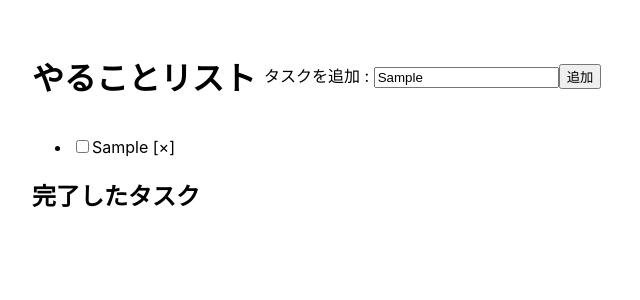
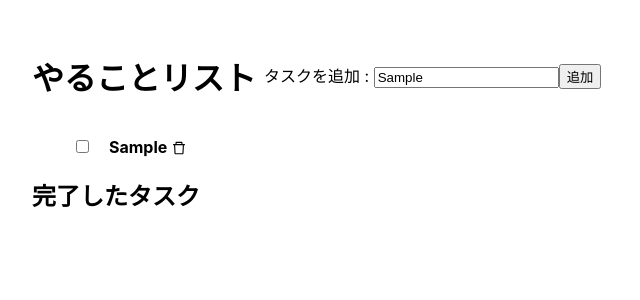
Before and after one commit to shintaronishimura/todo-list, a React (Create React App) app: page / in a window 1280 px wide. Both pictures are taken after typing "Sample" into the empty fields and a click on the button "追加". Shown: the top 300 px of the page, without its empty margins (0-640 px from the left). Built offline with nearby package versions, Linux system fonts and the light colour scheme.

Commit message:
コンポーネント化

```diff
--- a/src/components/TodoList.js
+++ b/src/components/TodoList.js
@@ -1,5 +1,6 @@
 import { HStack } from "@chakra-ui/react";
 import { useState } from "react";
+import { AiOutlineDelete } from "react-icons/ai";
 
 const TodoList = () => {
   const [todos, setTodos] = useState([]);
@@ -41,6 +42,36 @@ const TodoList = () => {
     }
   };
 
+  const DisplayTodoList = ({ Tasks }) => {
+    return (
+      <ul>
+        {Tasks.map((todo, index) => (
+          <li style={{ listStyle: "none" }} key={index}>
+            <input
+              type="checkbox"
+              checked={todo.isCompleted}
+              onChange={() => handleUpdatedTask(todo.id, todo.isCompleted)}
+              style={{ marginRight: "20px" }}
+            />
+            <span style={{ fontWeight: "bold" }}>{todo.task}</span>
+            <span
+              style={{ cursor: "pointer" }}
+              onClick={() => handleDeleteTask(todo.id)}
+            >
+              <AiOutlineDelete
+                style={{
+                  verticalAlign: "middle",
+                  marginBottom: "1px",
+                  marginLeft: "4px",
+                }}
+              />
+            </span>
+          </li>
+        ))}
+      </ul>
+    );
+  };
+
   return (
     <div>
       <HStack>
@@ -51,45 +82,9 @@ const TodoList = () => {
           <button type="submit">追加</button>
         </form>
       </HStack>
-      <ul>
-        {todos.map((todo, index) => (
-          <li key={index}>
-            <input
-              type="checkbox"
-              checked={todo.isCompleted}
-              onChange={() => handleUpdatedTask(todo.id, todo.isCompleted)}
-            />
-            {todo.task}{" "}
-            <span
-              style={{ cursor: "pointer" }}
-              onClick={() => handleDeleteTask(todo.id)}
-            >
-              {" "}
-              [×]{" "}
-            </span>
-          </li>
-        ))}
-      </ul>
+      <DisplayTodoList Tasks={todos} />
       <h2>完了したタスク</h2>
-      <ul>
-        {finishied.map((finish, index) => (
-          <li key={index}>
-            <input
-              type="checkbox"
-              checked={finish.isCompleted}
-              onChange={() => handleUpdatedTask(finish.id, finish.isCompleted)}
-            />
-            {finish.task}{" "}
-            <span
-              style={{ cursor: "pointer" }}
-              onClick={() => handleDeleteTask(finish.id)}
-            >
-              {" "}
-              [×]{" "}
-            </span>
-          </li>
-        ))}
-      </ul>
+      <DisplayTodoList Tasks={finishied} />
     </div>
   );
 };
```
